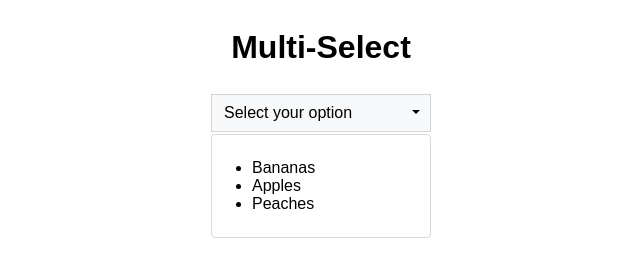
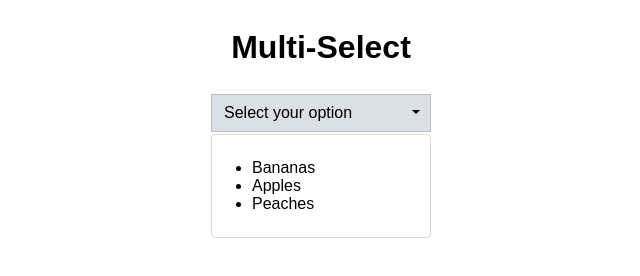
Before and after one commit to kleimaj/multiSelect.js, a plain HTML site: page index.html in a window 1280 px wide. Both pictures are taken after a click on the element "Select your option". Shown: the whole page, without its empty margins (319-959 px from the left). Drawn offline with Linux system fonts and the light colour scheme.

Commit message:
adds dropdown toggle class

```diff
--- a/css/style.css
+++ b/css/style.css
@@ -8,7 +8,6 @@
     display: none;
 }
 .container {
-    /* min-width: 200px; */
     width: 220px;
     padding: .375rem .75rem;
 }
@@ -26,6 +25,9 @@
     position: relative;
     text-align: left;
     white-space: nowrap;
+}
+.dropdown-toggle {
+    background-color: #dae0e5;
 }
 .display::active {
     outline: 1px solid blue;
--- a/js/app.js
+++ b/js/app.js
@@ -59,11 +59,13 @@ for (let i = 1; i < opt.length; i++) {
 }
 // add event listener to window
 document.addEventListener('click', e => {
+    display.classList.toggle('dropdown-toggle');
     dropdown.classList.add('hidden');
 })
 // add event listener to container to show / hide dropdown
 container.addEventListener('click', e => {
     e.stopPropagation();
+    display.classList.toggle('dropdown-toggle');
     dropdown.classList.toggle('hidden');
 })
 
```
